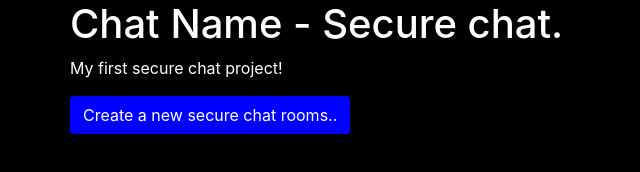
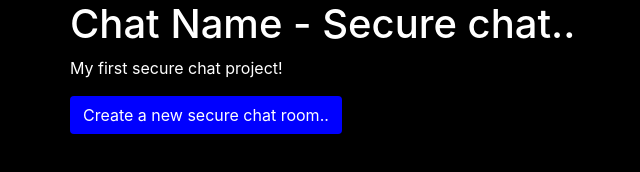
Before and after one commit to kto-to20/secure-chat, a plain HTML site: page index.html in a window 1280 px wide. Shown: the full height of the page, 15-655 px from the left. Drawn offline with nearby package versions, Linux system fonts and the light colour scheme.

Commit message:
little-fix

```diff
--- a/index.html
+++ b/index.html
@@ -22,9 +22,9 @@
 <body>
 
 <div class="container">
-    <h1>Chat Name - Secure chat.</h1>
+    <h1>Chat Name - Secure chat..</h1>
     <p>My first secure chat project!</p>
-    <a href="create_chat.html" class="btn btn-create">Create a new secure chat rooms..</a>
+    <a href="create_chat.html" class="btn btn-create">Create a new secure chat room..</a>
 </div>
 
 </body>
```
